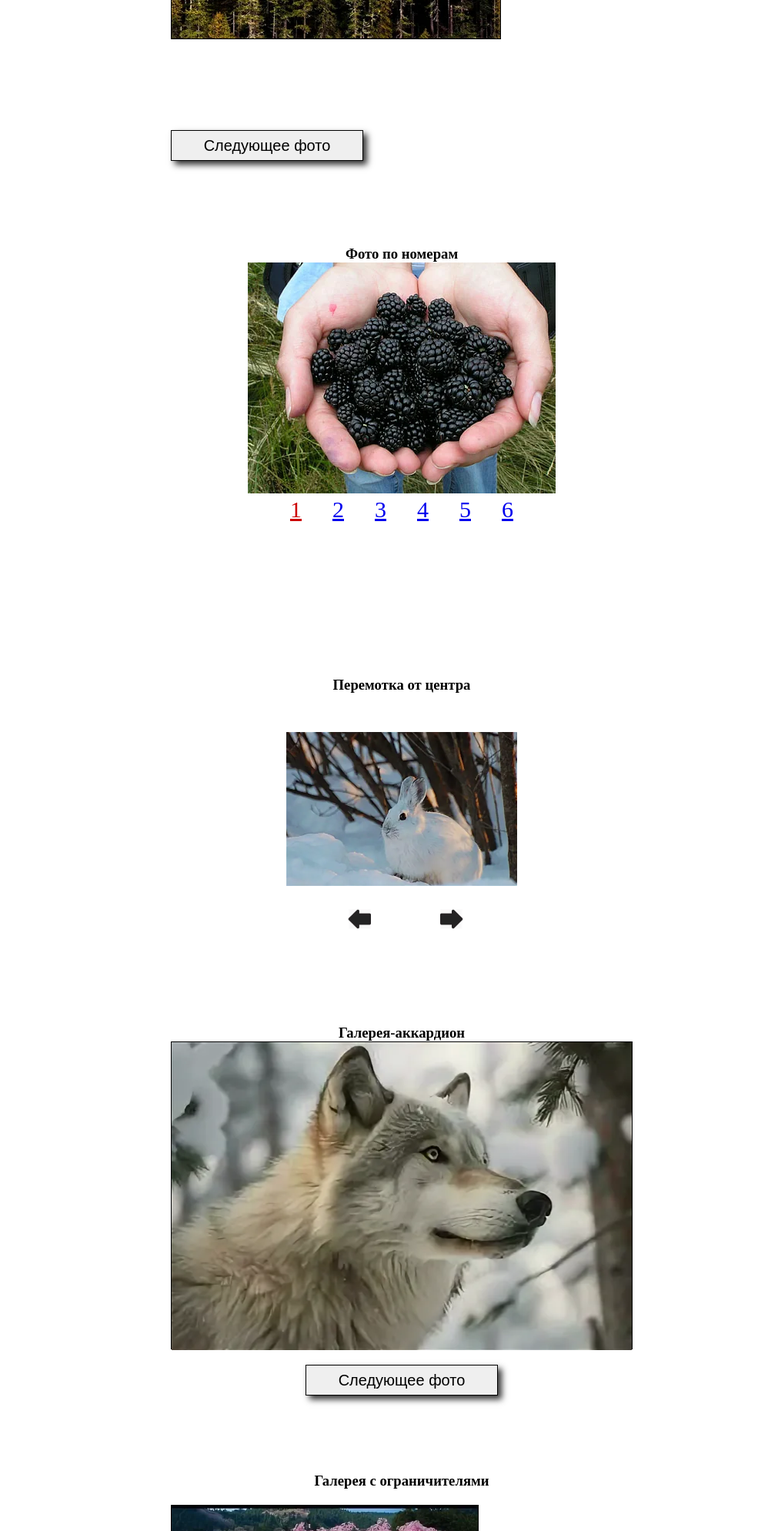
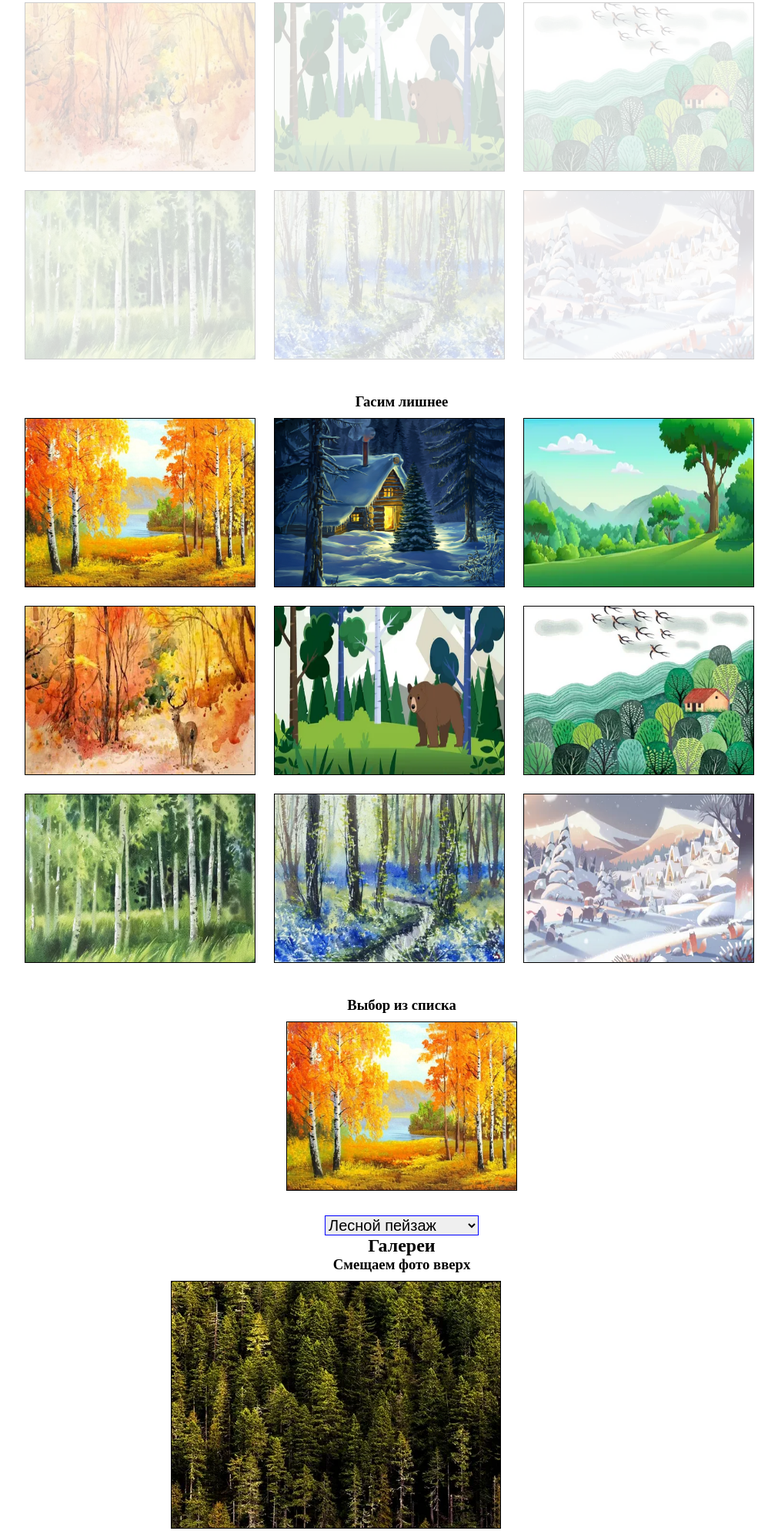
Before and after one commit to Dmitriy267/interactive, a website built with Vite: page index.html in a window 1280 px wide. Shown: the part 367-2356 px from the top of the page at 77% size, without its empty margins (118-1129 px from the left). Built offline with nearby package versions, Linux system fonts and the light colour scheme.

Commit message:
feat: раскоментировал некоторые примеры для фото

```diff
--- a/index.html
+++ b/index.html
@@ -9,6 +9,153 @@
     <body>
         <div id="app"></div>
         <h1>Интерактивные примеры</h1>
+        <h2>Выбор фото</h2>
+        <section class="transp">
+            <h3>Увеличиваем непрозрачность</h3>
+            <div id="basis72">
+                <img
+                    src="/images/nature/nat1.png"
+                    alt="Фото"
+                    class="imtransp"
+                    id="itransp1"
+                />
+                <img
+                    src="/images/nature/nat2.png"
+                    alt="Фото"
+                    class="imtransp"
+                    id="itransp2"
+                />
+                <img
+                    src="/images/nature/nat3.png"
+                    alt="Фото"
+                    class="imtransp"
+                    id="itransp3"
+                />
+                <br />
+                <img
+                    src="/images/nature/nat4.png"
+                    alt="Фото"
+                    class="imtransp"
+                    id="itransp4"
+                />
+                <img
+                    src="/images/nature/nat5.png"
+                    alt="Фото"
+                    class="imtransp"
+                    id="itransp5"
+                />
+                <img
+                    src="/images/nature/nat6.png"
+                    alt="Фото"
+                    class="imtransp"
+                    id="itransp6"
+                />
+                <br />
+                <img
+                    src="/images/nature/nat7.png"
+                    alt="Фото"
+                    class="imtransp"
+                    id="itransp7"
+                />
+                <img
+                    src="/images/nature/nat8.png"
+                    alt="Фото"
+                    class="imtransp"
+                    id="itransp8"
+                />
+                <img
+                    src="/images/nature/nat9.png"
+                    alt="Фото"
+                    class="imtransp"
+                    id="itransp9"
+                />
+            </div>
+        </section>
+        <section class="select">
+            <h3>Гасим лишнее</h3>
+            <div id="basis73">
+                <img
+                    src="/images/nature/nat1.png"
+                    alt="Фото"
+                    class="imx"
+                    id="x1"
+                />
+                <img
+                    src="/images/nature/nat2.png"
+                    alt="Фото"
+                    class="imx"
+                    id="x2"
+                />
+                <img
+                    src="/images/nature/nat3.png"
+                    alt="Фото"
+                    class="imx"
+                    id="x3"
+                />
+
+                <img
+                    src="/images/nature/nat4.png"
+                    alt="Фото"
+                    class="imx"
+                    id="x4"
+                />
+                <img
+                    src="/images/nature/nat5.png"
+                    alt="Фото"
+                    class="imx"
+                    id="x5"
+                />
+                <img
+                    src="/images/nature/nat6.png"
+                    alt="Фото"
+                    class="imx"
+                    id="x6"
+                />
+
+                <img
+                    src="/images/nature/nat7.png"
+                    alt="Фото"
+                    class="imx"
+                    id="x7"
+                />
+                <img
+                    src="/images/nature/nat8.png"
+                    alt="Фото"
+                    class="imx"
+                    id="x8"
+                />
+                <img
+                    src="/images/nature/nat9.png"
+                    alt="Фото"
+                    class="imx"
+                    id="x9"
+                />
+            </div>
+        </section>
+        <section class="option">
+            <h3>Выбор из списка</h3>
+            <div id="basis74">
+                <img
+                    src="/images/nature/nat1.png"
+                    alt="Фото"
+                    id="photo"
+                    class="imxoption"
+                />
+                <br />
+                <br />
+                <select id="sel">
+                    <option value="1" selected>Лесной пейзаж</option>
+                    <option value="2">Домик в лесу</option>
+                    <option value="3">Летний пейзаж</option>
+                    <option value="4">Олень в лесу</option>
+                    <option value="5">Мишка в лесу</option>
+                    <option value="6">Птицы улетают</option>
+                    <option value="7">Березовая роща</option>
+                    <option value="8">Весна просыпается</option>
+                    <option value="9">Зимняя стужа</option>
+                </select>
+            </div>
+        </section>
         <!-- <h2>Просмотр фотографий</h2>
         <div id="bas"></div>
         <div id="view">
@@ -18,78 +165,8 @@
                 id="pict"
             />
         </div>
-        <div id="basis">
-            <img
-                src="./public/images/nature/nat1.png"
-                alt="Фото"
-                class="im"
-                id="i1"
-            />
-            <img
-                src="./public/images/nature/nat2.png"
-                alt="Фото"
-                class="im"
-                id="i2"
-            />
-            <img
-                src="./public/images/nature/nat3.png"
-                alt="Фото"
-                class="im"
-                id="i3"
-            />
-            <br />
-            <img
-                src="./public/images/nature/nat4.png"
-                alt="Фото"
-                class="im"
-                id="i4"
-            />
-            <img
-                src="./public/images/nature/nat5.png"
-                alt="Фото"
-                class="im"
-                id="i5"
-            />
-            <img
-                src="./public/images/nature/nat6.png"
-                alt="Фото"
-                class="im"
-                id="i6"
-            />
-            <br />
-            <img
-                src="./public/images/nature/nat7.png"
-                alt="Фото"
-                class="im"
-                id="i7"
-            />
-            <img
-                src="./public/images/nature/nat8.png"
-                alt="Фото"
-                class="im"
-                id="i8"
-            />
-            <img
-                src="./public/images/nature/nat9.png"
-                alt="Фото"
-                class="im"
-                id="i9"
-            />
-        </div> -->
-        <!-- <h2>Гасим лишнее</h2>
-        <div id="basis2">
-            <img src="/images/nature/nat1.png" alt="Фото" class="imx" id="x1" />
-            <img src="/images/nature/nat2.png" alt="Фото" class="imx" id="x2" />
-            <img src="/images/nature/nat3.png" alt="Фото" class="imx" id="x3" />
 
-            <img src="/images/nature/nat4.png" alt="Фото" class="imx" id="x4" />
-            <img src="/images/nature/nat5.png" alt="Фото" class="imx" id="x5" />
-            <img src="/images/nature/nat6.png" alt="Фото" class="imx" id="x6" />
 
-            <img src="/images/nature/nat7.png" alt="Фото" class="imx" id="x7" />
-            <img src="/images/nature/nat8.png" alt="Фото" class="imx" id="x8" />
-            <img src="/images/nature/nat9.png" alt="Фото" class="imx" id="x9" />
-        </div> -->
         <!-- <h2>Выбор из списка</h2>
         <div id="basis">
             <img
--- a/src/js/nat.js
+++ b/src/js/nat.js
@@ -2,24 +2,32 @@
 // addEventListener('load', function () {
 //     addEventListener('scroll', del);
 
-//     addEventListener('mouseover', function (e) {
-//         let ev = e.target;
-//         if (ev.tagName === 'IMG') {
-//             let b = ev.id;
-//             let t = this.document.getElementById(b).style;
-//             t.transition = 'opacity 1s';
-//             t.opacity = 1;
-//         }
-//     });
-//     addEventListener('mouseout', function (e) {
-//         let ev = e.target;
-//         if (ev.tagName === 'IMG') {
-//             let b = ev.id;
-//             let t = this.document.getElementById(b).style;
-//             t.transition = 'opacity 2s';
-//             t.opacity = 0.2;
-//         }
-//     });
+const imtranspAll = document.querySelectorAll('.imtransp');
+const imtransp = Array.from(imtranspAll);
+
+imtransp.forEach((item) => {
+    item.addEventListener('mouseover', function (e) {
+        let ev = e.target;
+        if (ev.tagName === 'IMG') {
+            let b = ev.id;
+            let t = document.getElementById(b).style;
+            t.transition = 'opacity 1s';
+            t.opacity = 1;
+        }
+    });
+});
+imtransp.forEach((item) => {
+    item.addEventListener('mouseout', function (e) {
+        let ev = e.target;
+        if (ev.tagName === 'IMG') {
+            let b = ev.id;
+            let t = document.getElementById(b).style;
+            t.transition = 'opacity 2s';
+            t.opacity = 0.2;
+        }
+    });
+});
+
 //     let view = document.getElementById('view');
 //     let bas = document.getElementById('bas');
 //     let pict = document.getElementById('pict');
@@ -43,38 +51,38 @@
 //     }
 // });
 // Конец кода Просмотр фотографий
-//Гасим лишнее
-// document.addEventListener('mouseover', function (e) {
-//     let ev = e.target;
-//     if (ev.tagName === 'IMG') {
-//         for (let i = 1; i < 10; i++) {
-//             let b = 'x' + i;
-//             if (ev.id != b) {
-//                 let t = document.getElementById(b).style;
-//                 t.transition = 'opacity 1s';
-//                 t.opacity = 0.1;
-//             }
-//         }
-//     } else {
-//         for (let i = 1; i < 10; i++) {
-//             let b = 'x' + i;
-//             let t = document.getElementById(b).style;
-//             t.transition = 'opacity 2s';
-//             t.opacity = 1;
-//         }
-//     }
-// });
-// Конец кода гасим лишнее
+/*Гасим лишнее*/
 
-//Выбор фото из списка
-// addEventListener('load', () => {
-//     document.getElementById('sel').addEventListener('change', () => {
-//         let a = document.getElementById('sel').value;
-//         document.getElementById('photo').src =
-//             '/images/nature/nat' + a + '.png';
-//     });
-// });
-// Конец Выбор фото из списка
+document.addEventListener('mouseover', function (e) {
+    let ev = e.target;
+    if (ev.tagName === 'IMG') {
+        for (let i = 1; i < 10; i++) {
+            let b = 'x' + i;
+            if (ev.id != b) {
+                let t = document.getElementById(b).style;
+                t.transition = 'opacity 1s';
+                t.opacity = 0.1;
+            }
+        }
+    } else {
+        for (let i = 1; i < 10; i++) {
+            let b = 'x' + i;
+            let t = document.getElementById(b).style;
+            t.transition = 'opacity 2s';
+            t.opacity = 1;
+        }
+    }
+});
+/* Конец кода гасим лишнее*/
+
+/*Выбор из списка*/
+
+document.getElementById('sel').addEventListener('change', () => {
+    let a = document.getElementById('sel').value;
+    document.getElementById('photo').src = '/images/nature/nat' + a + '.png';
+});
+
+/* Конец Выбор  из списка*/
 
 //Увеличение и растворение
 // let y = 1;
--- a/src/style.css
+++ b/src/style.css
@@ -21,6 +21,49 @@ img {
 .photo-number__gallery {
     padding-top: 600px;
 }
+
+/*Увеличиваем непрозрачность*/
+.transp {
+    padding-top: 30px;
+}
+
+.imtransp {
+    width: 300px;
+    height: 220px;
+    border: 1px solid #000000;
+    opacity: 0.2;
+    margin: 10px;
+}
+/* Конец Увеличиваем непрозрачность*/
+
+/* Гасим лишнее*/
+
+.select {
+    padding-top: 30px;
+}
+.imx,
+.imxoption {
+    width: 300px;
+    height: 220px;
+    border: 1px solid #000000;
+    margin: 10px;
+}
+/* Конец Гасим лишнее*/
+/*  Выбор из списка*/
+.option {
+    padding-top: 30px;
+}
+#basis74 {
+    text-align: center;
+}
+#sel {
+    width: 200px;
+    font-size: 20px;
+    border: 1px solid blue;
+}
+
+/* Конец Выбор из списка*/
+
 /* #basis {
     position: relative;
     margin: auto;
@@ -179,6 +222,9 @@ img {
 /*Смещаем фото вверх*/
 
 #basis,
+#basis72,
+#basis73,
+#basis74,
 #basis92,
 #basis94,
 #basis96,
```
